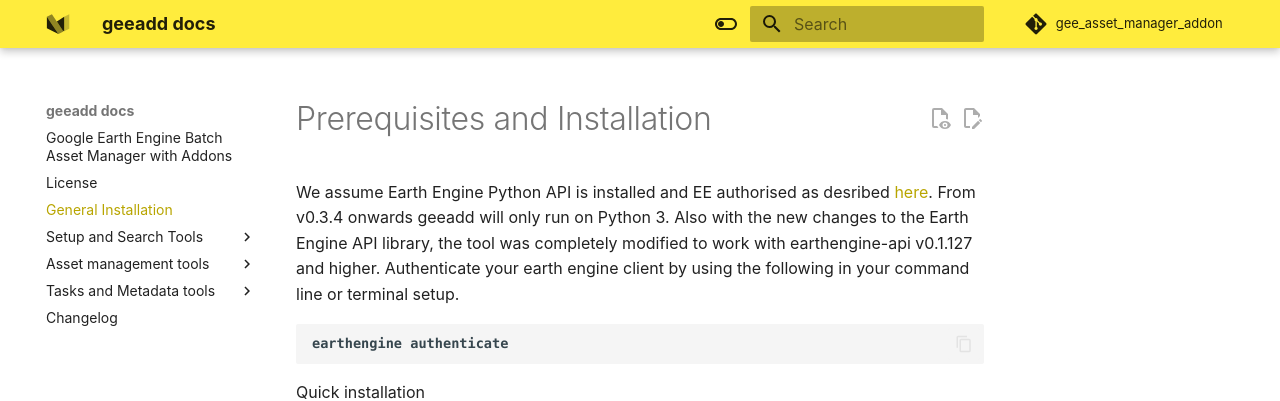
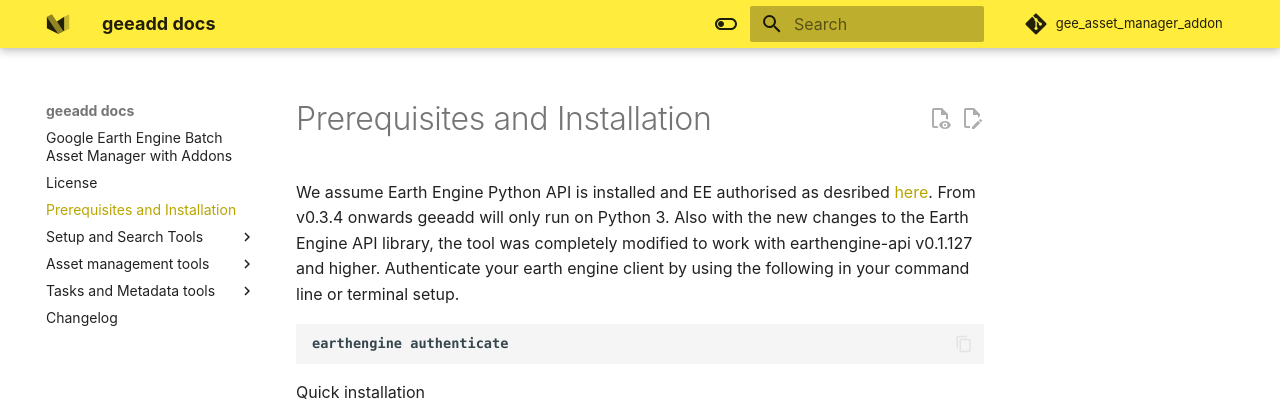
Before and after one commit to samapriya/gee_asset_manager_addon, an MkDocs documentation site: the page built from docs/installation.md, in a window 1280 px wide. Shown: the top 401 px of the page. Built offline with MkDocs 1.6.1 and Material for MkDocs 9.7.7, drawn with Linux system fonts in a browser that asks for light colours; some web fonts are replaced; comment, search, counter and statistics services are not loaded.

Commit message:
updated docs section

```diff
--- a/mkdocs.yml
+++ b/mkdocs.yml
@@ -125,7 +125,7 @@
 nav:
   - Google Earth Engine Batch Asset Manager with Addons: index.md
   - License: license.md
-  - General Installation: installation.md
+  - Prerequisites and Installation: installation.md
   - Setup and Search Tools:
       - Quota tool: projects/quota.md
       - GEE App to Script tool: projects/app2script.md
```
